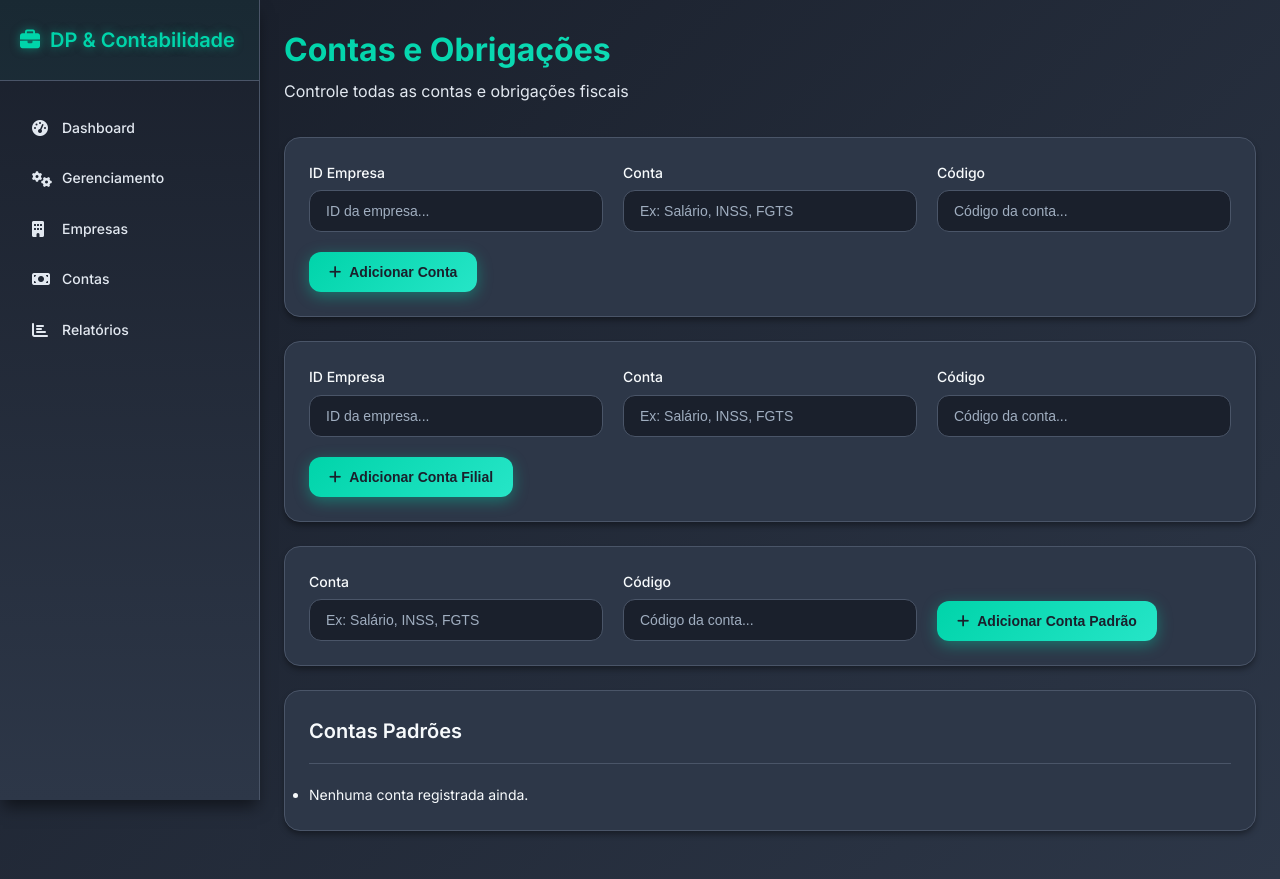
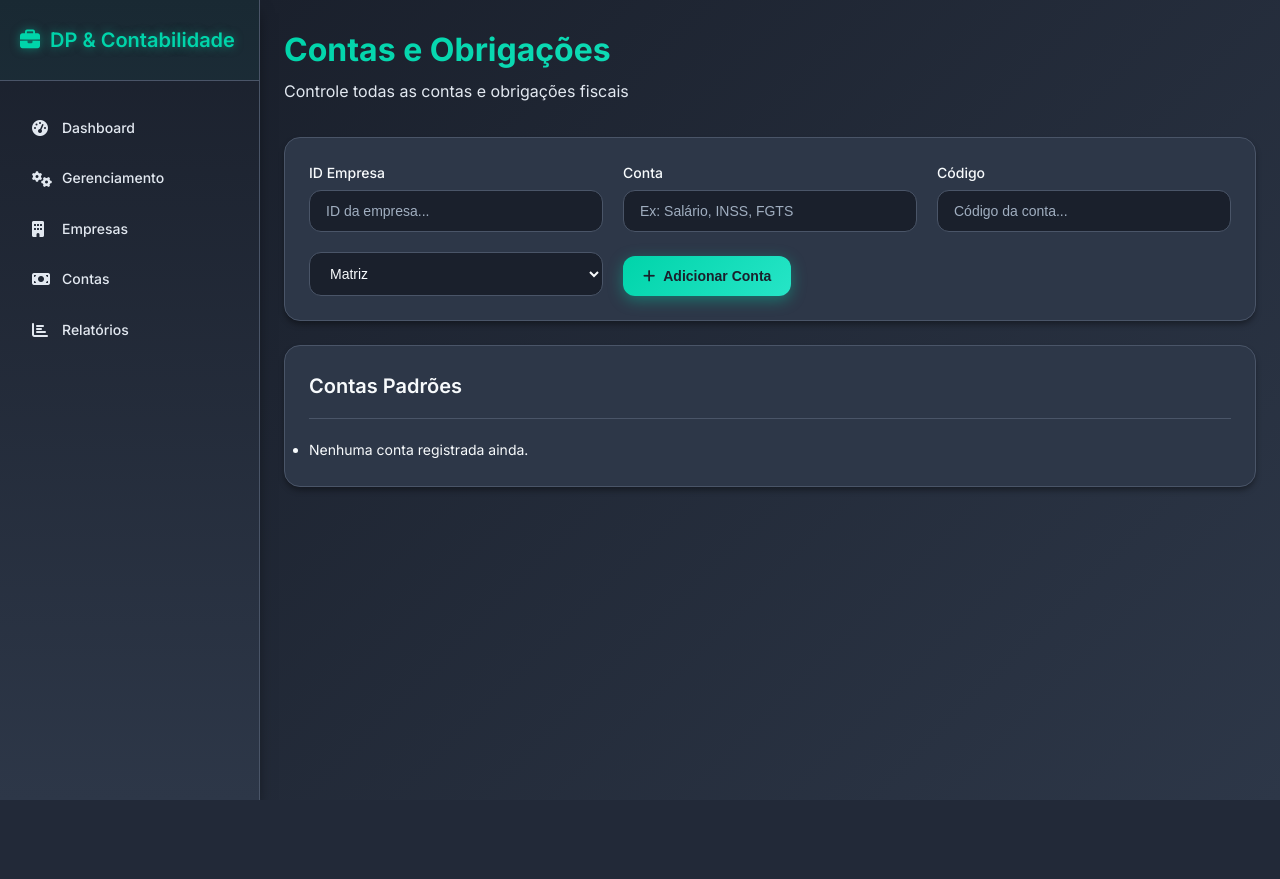
Before and after one commit to GabigolDEVPY/Gestao-DP-contabil, a Flask app: template templates/contas.html in a window 1280 px wide. After the commit the page ends 800 px from the top, so only its background shows below. Run offline with Flask 3, Linux system fonts and the light colour scheme; the template is opened without the code that fills it, so the values that code supplies are empty; parts of the project's set-up code (start-up, migrations or seed data) failed here and were passed over.

Commit message:
add files

```diff
--- a/templates/contas.html
+++ b/templates/contas.html
@@ -10,7 +10,7 @@
   </div>
 
   <div class="content-card">
-    <form id="contaForm" class="form-grid">
+    <form action="{{ url_for(contas.criar_conta) }}" id="contaForm" class="form-grid" method="post">
       <div class="form-group">
         <label for="idEmpresa">ID Empresa</label>
         <input type="text" id="idEmpresa" name="id_empresa" placeholder="ID da empresa..." required>
@@ -23,52 +23,15 @@
         <label for="contaDesc">Código</label>
         <input type="text" id="contaDesc" placeholder="Código da conta..." required>
       </div>
-
+      <div class="form-group">
+        <select name="tipo" id="tipo_empresa">
+          <option value="Matriz">Matriz</option>
+          <option value="Filial">Filial</option>
+        </select>
+      </div>
       <div class="form-actions">
         <button type="submit" class="btn btn-primary">
           <i class="fas fa-plus"></i> Adicionar Conta
-        </button>
-      </div>
-    </form>
-  </div>
-
-  <div class="content-card">
-    <form id="contaForm" class="form-grid">
-      <div class="form-group">
-        <label for="idEmpresa">ID Empresa</label>
-        <input type="text" id="idEmpresa" name="id_empresa" placeholder="ID da empresa..." required>
-      </div>
-      <div class="form-group">
-        <label for="contaDesc">Conta</label>
-        <input type="text" id="contaDesc" placeholder="Ex: Salário, INSS, FGTS" required>
-      </div>
-      <div class="form-group">
-        <label for="contaDesc">Código</label>
-        <input type="text" id="contaDesc" placeholder="Código da conta..." required>
-      </div>
-
-      <div class="form-actions">
-        <button type="submit" class="btn btn-primary">
-          <i class="fas fa-plus"></i> Adicionar Conta Filial
-        </button>
-      </div>
-    </form>
-  </div>
-
-  <div class="content-card">
-    <form id="contaForm" class="form-grid">
-      <div class="form-group">
-        <label for="contaDesc">Conta</label>
-        <input type="text" id="contaDesc" placeholder="Ex: Salário, INSS, FGTS" required>
-      </div>
-      <div class="form-group">
-        <label for="contaDesc">Código</label>
-        <input type="text" id="contaDesc" placeholder="Código da conta..." required>
-      </div>
-
-      <div class="form-actions">
-        <button type="submit" class="btn btn-primary">
-          <i class="fas fa-plus"></i> Adicionar Conta Padrão
         </button>
       </div>
     </form>
```
Also changed, not shown: routes/contas.py (+9 -2 lines), data_base.db.
